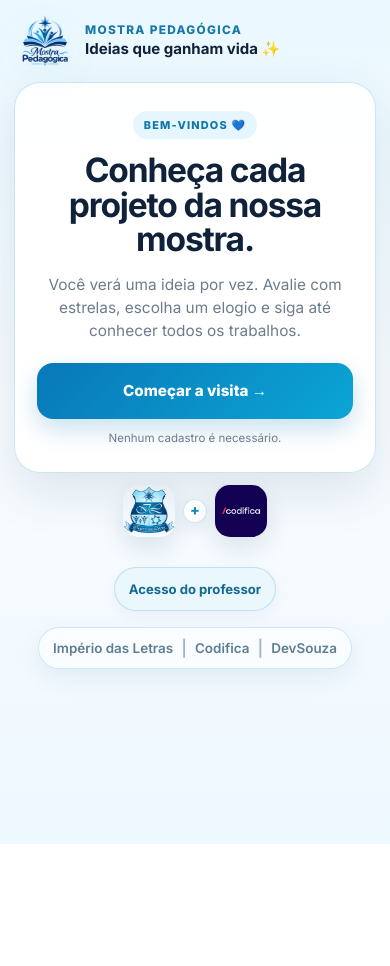
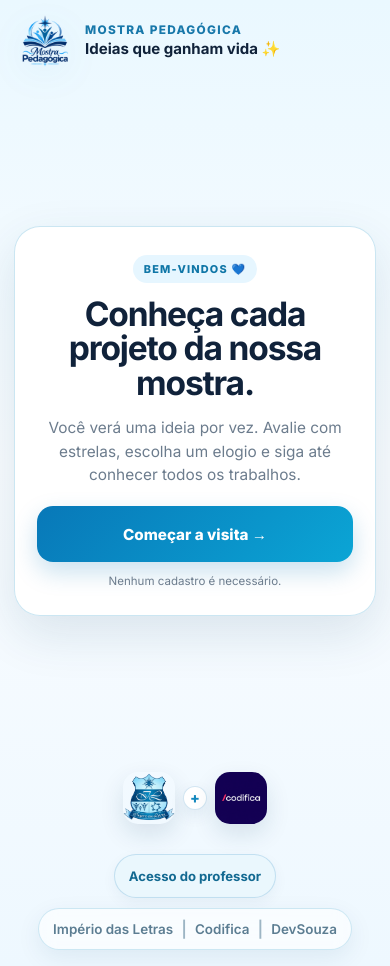
Before and after one commit to DevSouza208/Mostra-pedagogica-imperio, a plain HTML site: page index.html in a window 390 px wide. Before the commit the page ends 844 px from the top, so only its background shows below. Drawn offline with Linux system fonts and the light colour scheme.

Commit message:
style: centraliza home e fixa rodape ao final

```diff
--- a/styles.css
+++ b/styles.css
@@ -3583,3 +3583,51 @@ body.pdf-builder-open{
     max-height:230px;
   }
 }
+
+
+/* Home: card centralizado e rodapé no final */
+body:not(.review-mode):not(.visit-mode){
+  min-height:100dvh;
+}
+
+body:not(.review-mode):not(.visit-mode) .app-shell{
+  min-height:100dvh;
+  display:flex;
+  flex-direction:column;
+}
+
+body:not(.review-mode):not(.visit-mode) #welcome{
+  flex:1;
+  display:flex;
+  flex-direction:column;
+  justify-content:center;
+}
+
+body:not(.review-mode):not(.visit-mode) #welcome.screen--active{
+  display:flex;
+}
+
+body:not(.review-mode):not(.visit-mode) #welcome .hero-card{
+  margin-top:auto;
+  margin-bottom:auto;
+}
+
+body:not(.review-mode):not(.visit-mode) .site-footer{
+  margin-top:auto;
+  padding-bottom:max(16px,env(safe-area-inset-bottom));
+}
+
+@media(max-width:560px){
+  body:not(.review-mode):not(.visit-mode) #welcome{
+    justify-content:center;
+  }
+
+  body:not(.review-mode):not(.visit-mode) #welcome .hero-card{
+    margin-top:auto;
+    margin-bottom:auto;
+  }
+
+  body:not(.review-mode):not(.visit-mode) .site-footer{
+    padding-top:10px;
+  }
+}
```
